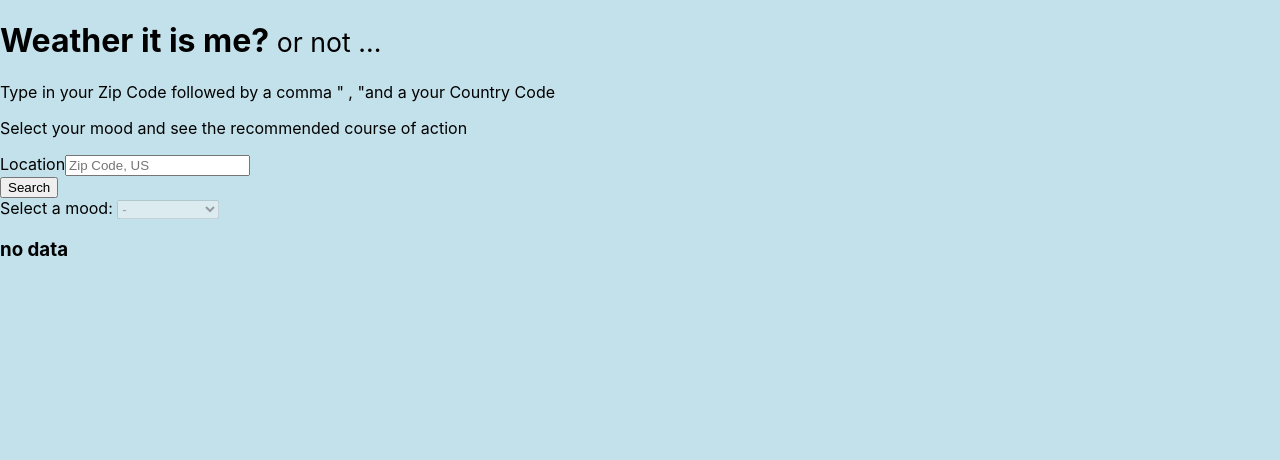
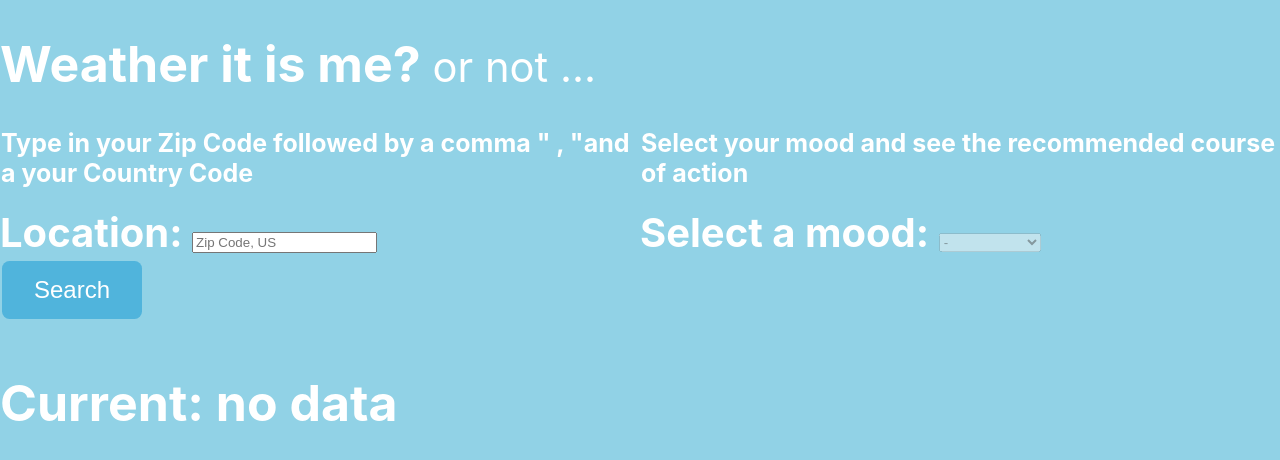
Before and after one commit to AndrewKalGit/Weather-it-is-me, a React (Create React App) app: page / in a window 1280 px wide. Shown: the top 460 px of the page. Built offline with nearby package versions, Linux system fonts and the light colour scheme.

Commit message:
Finished CSS Styling MVP complete

```diff
--- a/src/App.css
+++ b/src/App.css
@@ -1,6 +1,9 @@
 .App {
 	text-align: center;
 	font-family: Arial, Helvetica, sans-serif;
+	font-size: x-large;
+	font-family: 'Fuzzy Bubbles', cursive, arial;
+	font-family: 'Josefin Slab', serif;
 }
 
 span {
@@ -9,10 +12,68 @@ span {
 }
 
 body {
-	background-color: rgb(195, 225, 235);
+	background-color: rgb(145, 210, 230);
 }
 
-/* .flex-container {
-	display: flex;
-	align-items: center;
-} */
+.grid-container {
+	display: grid;
+	grid-template-columns: 1fr 1fr;
+}
+
+p {
+	margin: 1px;
+	font-size: 25px;
+	font-weight: bolder;
+	color: white;
+}
+
+.howTo {
+	margin-bottom: 20px;
+}
+
+h1 {
+	color: white;
+	font-size: 50px;
+}
+
+.output {
+	color: white;
+	font-size: 50px;
+}
+
+button {
+	background-color: rgb(80, 180, 220); /* Green */
+	border: none;
+	color: white;
+	padding: 15px 32px;
+	text-align: center;
+	text-decoration: none;
+	display: inline-block;
+	font-size: 16px;
+	margin: 4px 2px;
+	border-radius: 7.5px;
+	font-family: Arial, Helvetica, sans-serif;
+	font-size: x-large;
+	cursor: pointer;
+}
+
+button:hover {
+	opacity: 0.5;
+	transition-duration: 0.5s;
+}
+
+.white-text {
+	color: white;
+	font-size: 40px;
+	font-weight: bold;
+}
+
+.dropdown {
+	color: white;
+	font-size: 40px;
+	font-weight: bold;
+}
+
+#whitesmoke {
+	color: lightgoldenrodyellow;
+}
--- a/src/App.js
+++ b/src/App.js
@@ -15,14 +15,16 @@ function App() {
 			<h1 className='head1'>
 				Weather it is me? <span>or not ...</span>
 			</h1>
-			<div className='flex-container'>
+			<div className='grid-container'>
 				<Description></Description>
 				<Location
 					setWeather={setWeather}
 					zipcode={zipcode}
 					setZipcode={setZipcode}></Location>
 				<Mood weather={weather}></Mood>
-				<Output weather={weather} zipcode={zipcode}></Output>
+				<span className='flex-container'>
+					<Output weather={weather} zipcode={zipcode}></Output>
+				</span>
 			</div>
 		</>
 	);
--- a/src/Location.js
+++ b/src/Location.js
@@ -21,7 +21,7 @@ export default function Location({ setZipcode, zipcode, setWeather }) {
 		<>
 			<form onSubmit={handleSubmit}>
 				<div>
-					<label className='Location'>Location</label>
+					<label className='white-text'>Location: </label>
 					<input
 						type='text'
 						placeholder='Zip Code, US'
--- a/src/MoodList.js
+++ b/src/MoodList.js
@@ -109,7 +109,9 @@ function MoodList({ weather }) {
 	return (
 		<>
 			<div className='dropdown'>
-				<label htmlFor='Moods'>Select a mood: </label>
+				<label htmlFor='Moods' className='white-space'>
+					Select a mood:{' '}
+				</label>
 				<select
 					onChange={handleChange}
 					name='Moods'
@@ -123,7 +125,8 @@ function MoodList({ weather }) {
 					<option value={moodLists[4].mood}>{moodLists[4].mood}</option>
 				</select>
 			</div>
-			<p>{tip && tip}</p>
+			<br></br>
+			<p id='whitesmoke'>{tip && tip}</p>
 		</>
 	);
 }
--- a/src/Output.js
+++ b/src/Output.js
@@ -3,16 +3,16 @@ import MoodList from './MoodList';
 
 export default function Output({ location, weather }) {
 	if (!weather) {
-		return <h3 className='output'>no data</h3>;
+		return <h3 className='output'>Current: no data</h3>;
 	}
 
 	return (
 		<div>
 			{weather.weather.map((x, id) => {
 				return (
-					<h5 key={id} className='output'>
+					<h2 key={id} className='output'>
 						{x.description}
-					</h5>
+					</h2>
 				);
 			})}
 		</div>
```
